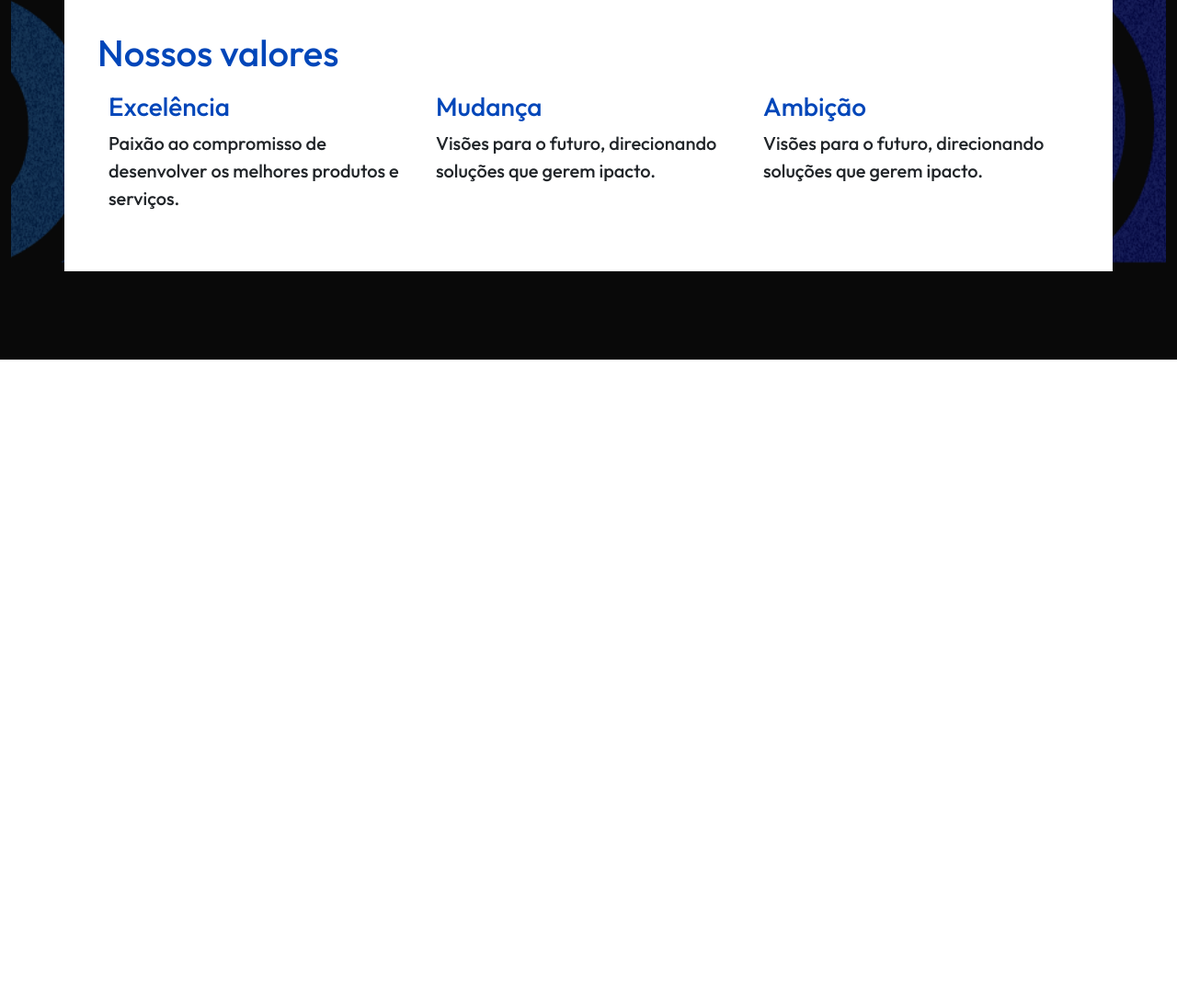
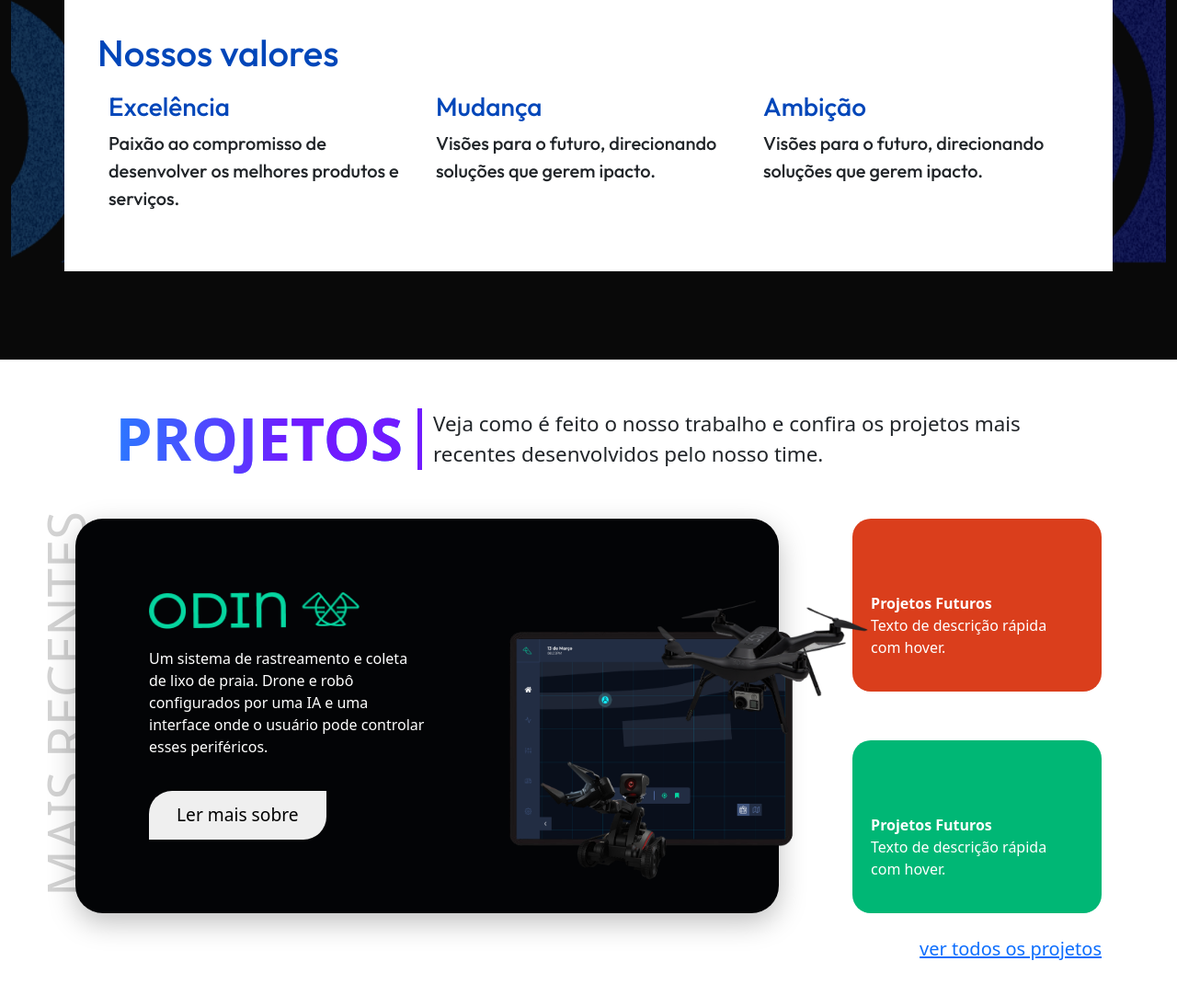
Before and after one commit to luizlopes12/Oberon, a plain HTML site: page index.html in a window 1280 px wide. Shown: the part 1125-2220 px from the top of the page at 92% size. Before the commit the page ends 1516 px from the top, so only its background shows below. Drawn offline with Linux system fonts and the light colour scheme.

Commit message:
projetos

```diff
--- a/assets/css/style.css
+++ b/assets/css/style.css
@@ -240,17 +240,115 @@ body {
     color: #fff;
 }
 
-.our__values{
+.about__section .our__values{
     background: #fff;
 }
 
-.our__values .title{
+.about__section .our__values .title{
     color: var(--darkblue-color);
 }
 
-.our__values__bg{
+.about__section .our__values__bg{
     background: url('../img/oberon-tipo.png') no-repeat center center;
     background-size: cover;
+}
+
+.projects__section .projects__title{
+    font-size: 4rem;
+    line-height: 1.2;
+    font-weight: 800;
+    background: linear-gradient(270deg, #711BFF 36.11%, rgba(29, 141, 255, 0) 100%), #1D8DFF;
+    -webkit-background-clip: text;
+    -webkit-text-fill-color: transparent;
+    text-align: end;
+    text-transform: uppercase;
+}
+
+.projects__section .projects__text{
+    font-size: 1.4rem;
+    border-left: 5px solid var(--violet-color);
+}
+
+.projects__section .cards{
+    margin-top: 3rem;
+    display: flex;
+    gap: 80px;
+}
+.projects__section .cards .recent{
+    text-transform: uppercase;
+    transform: rotate(-90deg);
+    width: fit-content;
+    position: absolute;
+    color: #D3D3D3;
+    font-size: 3.5rem;
+    left: -220px;
+    top: 168px;
+    z-index: -1;
+}
+
+.projects__section .cards .left__cards {
+    background: #030406;
+    border-radius: 30px;
+    box-shadow: 0px 10px 30px rgba(0, 0, 0, 0.25);
+    flex: 2 0 60%;
+    color: #fff;
+    padding: 80px;
+    display: flex;
+    position: relative;
+}
+
+.projects__section .cards .left__cards .texts {
+   display: flex;
+   flex-direction: column;
+   width: 50%;
+   gap: 20px;
+   position: relative;
+}
+
+.projects__section .cards .left__cards .texts .logo img{
+   height: 40px;
+}
+
+.projects__section .cards .left__cards .project__image{
+    position: absolute;
+    right: -100px;
+ }
+
+.projects__section .cards .left__cards .project__image img{
+    height: 320px;
+ }
+
+.projects__section .cards .right__cards {
+    flex: 1 0 20%;
+}
+
+.projects__section .cards .left__cards .texts .read__more{
+    z-index: 1;
+    border: 0;
+    font-size: 1.2rem;
+    color: #000;
+    padding: 12px 30px;
+    border-radius: 25px 0px;
+    width: fit-content;
+}
+
+.projects__section .cards .right__cards{
+    display: flex;
+    flex-direction: column;
+    justify-content: space-between;
+    gap: 20px;
+}
+.projects__section .cards .right__cards .texts{
+    color: #fff;
+    padding: 80px 50px 20px 20px;
+    border-radius: 20px;
+}
+.projects__section .cards .right__cards .texts.proj2{
+    background: #DA3E1C;
+}
+.projects__section .cards .right__cards .texts.proj3{
+    background: #00B775;
+
 }
 
 @media(max-width: 1440px) {
@@ -396,6 +494,55 @@ body {
     }
 }
 
+@media (max-width: 1000px) {
+
+.projects__section .cards{
+    gap: 20px;
+    overflow: scroll;
+}
+.projects__section .cards .recent{
+    display: none;
+}
+
+.projects__section .cards .left__cards {
+    background: #030406;
+    border-radius: 30px;
+    box-shadow: 0px 10px 30px rgba(0, 0, 0, 0.25);
+    flex: 1 0 80%;
+    color: #fff;
+    padding: 50px;
+    display: flex;
+    position: relative;
+}
+
+.projects__section .cards .left__cards .texts {
+   display: flex;
+   flex-direction: column;
+   width: 75%;
+   gap: 20px;
+   position: relative;
+}
+
+.projects__section .cards .left__cards .project__image img{
+    display: none;
+ }
+.projects__section .cards .right__cards{
+    border-radius: 30px;
+    flex: 2 0 180%;
+    flex-direction: row;
+    color: #fff;
+    justify-content: inherit;
+    padding: 0;
+}
+.projects__section .cards .right__cards .texts{
+    color: #fff;
+    padding: 80px 80px 20px 20px;
+    border-radius: 20px;
+    font-size: 1.6rem;
+    width: 50%;
+}
+}
+
 @media (max-width: 768px) {
     .hero__section {
         background: url('../img/bg-mobile.png') no-repeat center bottom;
@@ -420,6 +567,13 @@ body {
         bottom: 50px;
         left: 0;
         right: 12%;
+    }
+    .projects__section .projects__title{
+        text-align: start;
+    }
+    .projects__section .projects__text{
+        font-size: 1.2rem;
+        border-left: 0;
     }
 }
 
--- a/index.html
+++ b/index.html
@@ -87,5 +87,52 @@
             </div>
         </div>
     </section>
+    <section class="projects__section container-fluid pb-5">
+        <div class="container row mx-auto justify-content-between align-items-center mt-5">
+            <div class="col-sm-12 col-md-4 projects__title px-3">Projetos</div>
+            <div class="col-sm-12 col-md-8 projects__text">Veja como é feito o nosso trabalho e confira os projetos mais recentes desenvolvidos pelo nosso time.</div>
+        </div>
+        <section class="container-fluid">
+            <div class="cards container">
+                <div class="left__cards">
+                <h2 class="recent">Mais recentes</h2>
+                    <div class="texts">
+                        <div class="logo">
+                            <img src="./assets/img/logo-odin.png" alt="">
+                        </div>
+                        <p class="info">
+                            Um sistema de rastreamento e coleta de lixo de praia. Drone e robô configurados por uma IA e uma interface onde o usuário pode controlar esses periféricos.
+                        </p>
+                        <button class="read__more">
+                            Ler mais sobre
+                        </button>
+                    </div>
+                    <div class="project__image">
+                        <img src="./assets/img/project-image.png" alt="">
+                    </div>
+                </div>
+                <div class="right__cards">
+                    <div class="texts proj2">
+                        <div class="title">
+                            <strong>Projetos Futuros</strong>
+                        </div>
+                        <p class="info">
+                            Texto de descrição rápida com hover.
+                        </p>
+                </div>
+                <div class="texts proj3">
+                    <div class="title">
+                        <strong>Projetos Futuros</strong>
+                    </div>
+                    <p class="info">
+                        Texto de descrição rápida com hover.
+                    </p>
+            </div>
+            </div>
+        </section>
+        <div class="container d-flex justify-content-end mt-4">
+            <a class="fs-5" href="#">ver todos os projetos</a>
+        </div>
+    </section>
 </body>
 </html>
```
Also changed, not shown: assets/img/logo-odin.png (added), assets/img/project-image.png (added).
